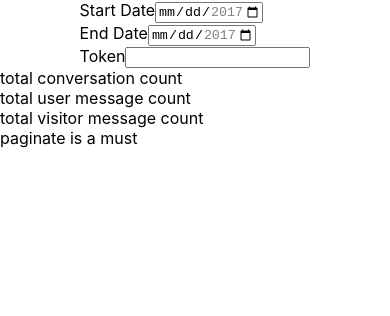
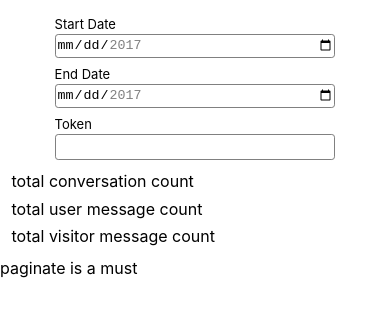
Before and after one commit to nsonb/junior-assignment, a React (Create React App) app: page / in a window 390 px wide. Shown: the top 316 px of the page. Built offline with nearby package versions, Linux system fonts and the light colour scheme.

Commit message:
styled and responsive searchBar

```diff
--- a/src/components/App.tsx
+++ b/src/components/App.tsx
@@ -1,4 +1,4 @@
-import Header from './Header'
+import SearchBar from './SearchBar'
 import Body from './Body'
 import {DataContextProvider} from '../context/apiDataContext'
 
@@ -7,7 +7,7 @@ const App = () => {
   return (
     <div className="App">
       <DataContextProvider>
-        <Header/>
+        <SearchBar/>
         <Body/>
       </DataContextProvider>
     </div>
--- a/src/components/Body.tsx
+++ b/src/components/Body.tsx
@@ -7,11 +7,21 @@ const Body = () => {
     const { data } = useContext(DataContext)
     console.log(data)
 
+    const boxContainer: React.CSSProperties = {
+        width: '96%',
+        display: 'flex',
+        flexDirection: 'column',
+        margin: '2%'
+    }
+
     return (
         <div>
-            <BoxDisplay number={data?.total_conversation_count.toString() || ''} title='total conversation count'/>
-            <BoxDisplay number={data?.total_user_message_count.toString() || ''} title='total user message count'/>
-            <BoxDisplay number={data?.total_visitor_message_count.toString() || ''} title='total visitor message count'/>
+            <div style={boxContainer}>
+                <BoxDisplay number={data?.total_conversation_count.toString() || ''} title='total conversation count'/>
+                <BoxDisplay number={data?.total_user_message_count.toString() || ''} title='total user message count'/>
+                <BoxDisplay number={data?.total_visitor_message_count.toString() || ''} title='total visitor message count'/>
+            </div>
+
             <Table list = {data?.by_date}/>
         </div>
     )
--- a/src/components/BoxDisplay.tsx
+++ b/src/components/BoxDisplay.tsx
@@ -1,8 +1,12 @@
 const BoxDisplay = (props: {number: string, title: string}) => {
+    const container: React.CSSProperties = {
+        width: '100%',
+        margin: '1%'
+    }
     return (
-        <div>
+        <div style={container}>
+            <div>{props.title}</div>
             <div>{props.number}</div>
-            <div>{props.title}</div>
         </div>
     )
 }
--- a/src/components/Header.tsx
+++ b/src/components/SearchBar.tsx
@@ -3,7 +3,7 @@ import React, { useContext, useEffect } from 'react'
 import { DataContext } from '../context/apiDataContext'
 import  { useStoredData }  from '../hooks/useStoredData'
 
-const Header = () => {
+const SearchBar = () => {
     const { fetchData } = useContext(DataContext)
     const [startDate, setStartDate] = useStoredData('start_date','')
     const [endDate, setEndDate] = useStoredData('end_date','')
@@ -26,10 +26,11 @@ const Header = () => {
 
     return (
         <div style={style}>
-            <form onSubmit={onSubmit} style={{margin: 'auto'}}>
-                <div>
-                    <label>Start Date</label>
+            <form onSubmit={onSubmit} style={{margin: 'auto', display: 'flex', flexDirection: 'column', width: '80%'}}>
+                <div style={inputSegment}>
+                    <label style={label}>Start Date</label>
                     <input
+                        style={input}
                         name='start_date'
                         type="date"
                         placeholder="yyyy-mm-dd"
@@ -42,9 +43,10 @@ const Header = () => {
                         }}
                     />
                 </div>
-                <div>
-                    <label>End Date</label>
+                <div style={inputSegment}>
+                    <label style={label}>End Date</label>
                     <input
+                        style={input}
                         name='end_date'
                         type="date"
                         placeholder="yyyy-mm-dd"
@@ -58,9 +60,10 @@ const Header = () => {
                     />
                 </div>
 
-                <div>
-                    <label>Token</label>
+                <div style={inputSegment}>
+                    <label style={label}>Token</label>
                     <input
+                        style={input}
                         name='token'
                         value ={token}
                             onChange = {(ev) => {
@@ -74,7 +77,29 @@ const Header = () => {
 }
 
 const style: React.CSSProperties = {
-    display: 'flex'
+    display: 'flex',
+    height: '16%',
+    marginTop: '0.5rem'
 }
 
-export default Header
+const inputSegment: React.CSSProperties = {
+    display: 'flex',
+    flexDirection: 'column',
+    margin: 'auto',
+    marginTop: '0.5rem',
+    width: '90%',
+    maxWidth: '480px'
+}
+
+const input: React.CSSProperties = {
+    borderRadius: '0.2rem',
+    border: '1px solid grey',
+    height: '1.4rem'
+}
+
+const label: React.CSSProperties = {
+    width: '100%',
+    marginBottom: '0.1rem',
+    fontSize: 'small'
+}
+export default SearchBar
```
Also changed, not shown: 1 other file (tests, documents, lock files or other folders).
